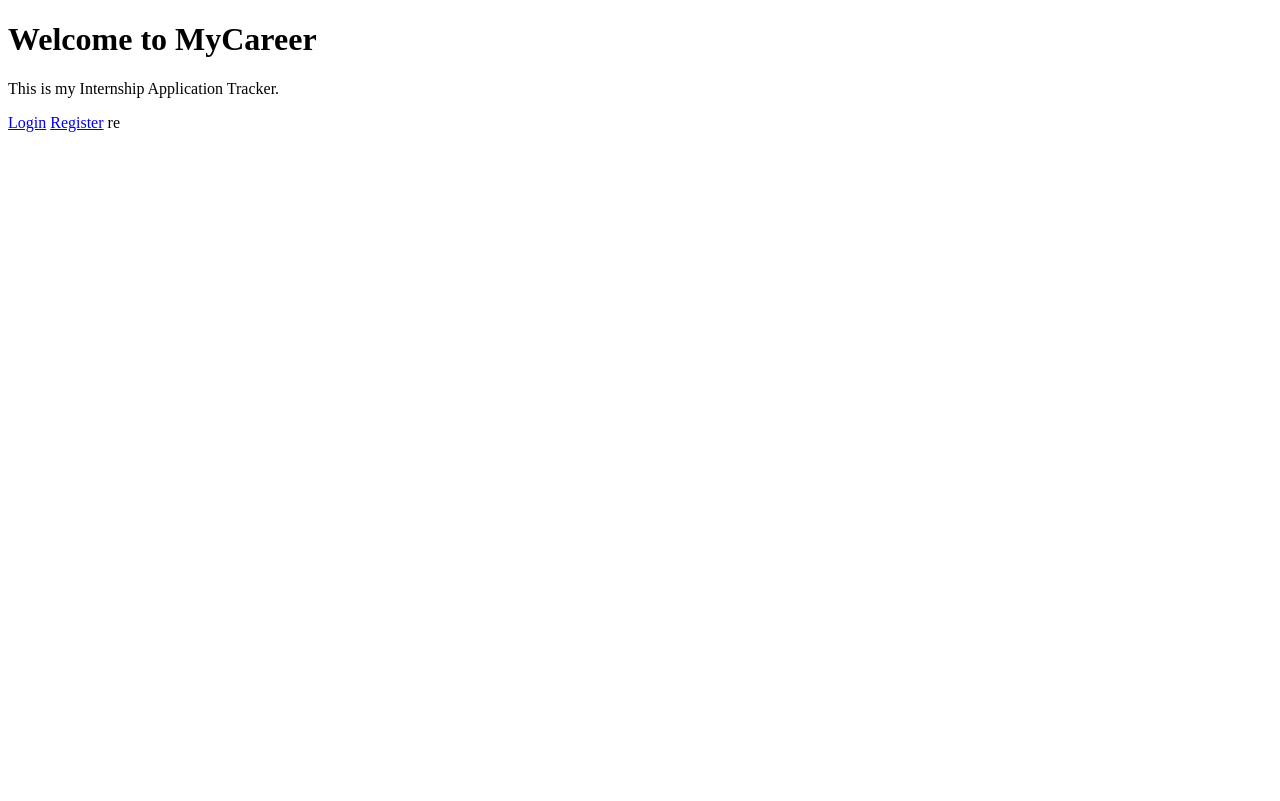
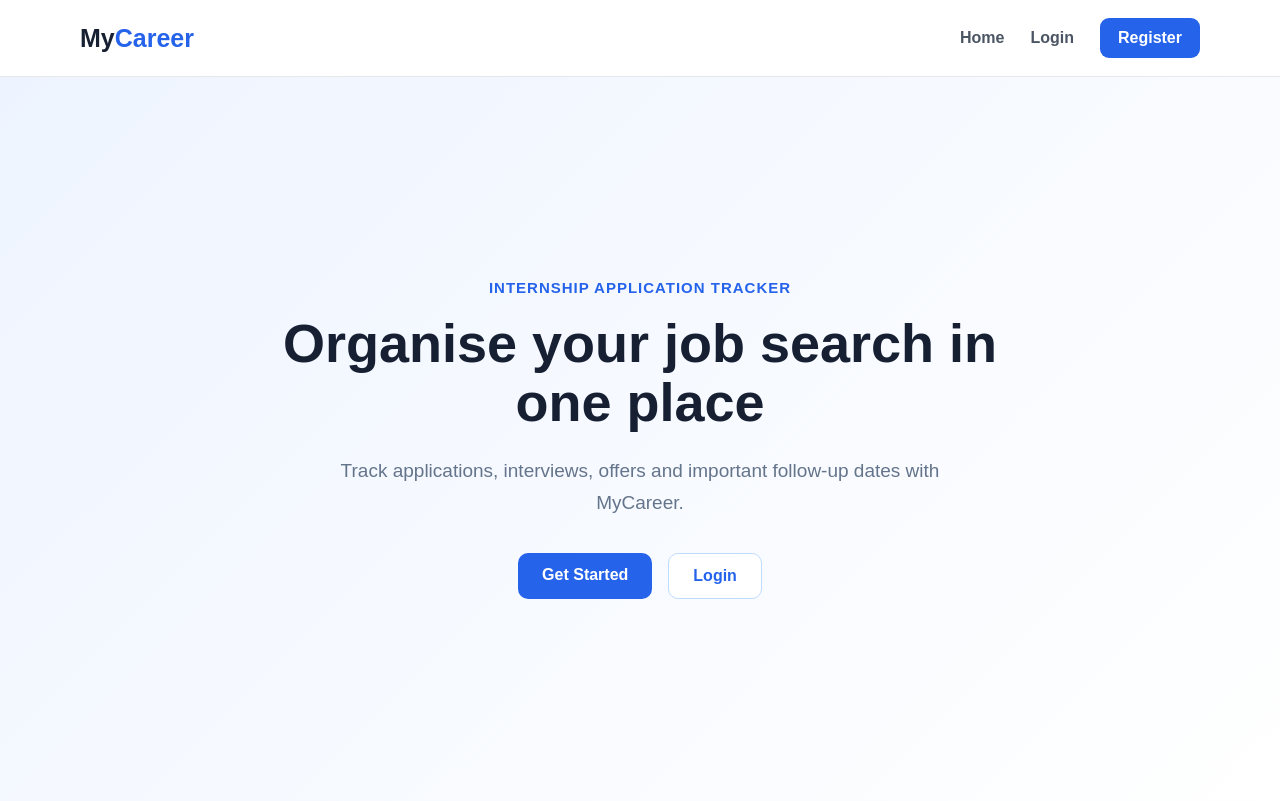
Before and after one commit to NangLaungPhoung02/Mycareer, a Flask app: page / in a window 1280 px wide. Before the commit the page ends 132 px from the top, so only its background shows below. Run offline with Flask 3, Linux system fonts and the light colour scheme.

Commit message:
add home page and  css for design home page

```diff
--- a/app.py
+++ b/app.py
@@ -6,6 +6,9 @@ app = Flask(__name__)
 @app.route("/")
 def home():
     return render_template("home.html")
+
+if __name__ == "__main__":
+    app.run(debug=True)
 
 
 @app.route("/login")
--- a/static/css/style.css
+++ b/static/css/style.css
@@ -0,0 +1,183 @@
+* {
+    box-sizing: border-box;
+    margin: 0;
+    padding: 0;
+}
+
+body {
+    font-family: Arial, Helvetica, sans-serif;
+    background-color: #f8fafc;
+    color: #172033;
+}
+
+a {
+    text-decoration: none;
+}
+
+.container {
+    width: min(1120px, 90%);
+    margin: 0 auto;
+}
+
+
+/* Navigation */
+
+.navbar {
+    background-color: white;
+    border-bottom: 1px solid #e5e7eb;
+}
+
+.navbar .container {
+    min-height: 76px;
+
+    display: flex;
+    align-items: center;
+    justify-content: space-between;
+}
+
+.logo {
+    color: #172033;
+    font-size: 25px;
+    font-weight: 700;
+}
+
+.logo span {
+    color: #2563eb;
+}
+
+nav {
+    display: flex;
+    align-items: center;
+    gap: 26px;
+}
+
+nav a {
+    color: #4b5563;
+    font-weight: 600;
+}
+
+nav a:hover {
+    color: #2563eb;
+}
+
+.register-button {
+    background-color: #2563eb;
+    color: white;
+
+    padding: 11px 18px;
+    border-radius: 9px;
+}
+
+.register-button:hover {
+    background-color: #1d4ed8;
+    color: white;
+}
+
+
+/* Hero section */
+
+.hero {
+    min-height: calc(100vh - 76px);
+
+    display: flex;
+    align-items: center;
+    justify-content: center;
+
+    padding: 60px 20px;
+
+    background:
+        linear-gradient(
+            135deg,
+            #eef4ff,
+            #ffffff
+        );
+}
+
+.hero-content {
+    max-width: 760px;
+    text-align: center;
+}
+
+.hero-label {
+    color: #2563eb;
+    font-size: 15px;
+    font-weight: 700;
+    text-transform: uppercase;
+    letter-spacing: 1px;
+
+    margin-bottom: 18px;
+}
+
+.hero h1 {
+    font-size: 54px;
+    line-height: 1.1;
+
+    margin-bottom: 22px;
+}
+
+.hero-description {
+    color: #64748b;
+    font-size: 19px;
+    line-height: 1.7;
+
+    max-width: 650px;
+    margin: 0 auto;
+}
+
+.hero-buttons {
+    margin-top: 34px;
+
+    display: flex;
+    justify-content: center;
+    gap: 16px;
+}
+
+.primary-button,
+.secondary-button {
+    padding: 13px 24px;
+    border-radius: 10px;
+    font-weight: 700;
+}
+
+.primary-button {
+    background-color: #2563eb;
+    color: white;
+}
+
+.primary-button:hover {
+    background-color: #1d4ed8;
+}
+
+.secondary-button {
+    background-color: white;
+    color: #2563eb;
+    border: 1px solid #bfdbfe;
+}
+
+.secondary-button:hover {
+    background-color: #eff6ff;
+}
+
+
+/* Mobile screen */
+
+@media (max-width: 650px) {
+    .navbar .container {
+        flex-direction: column;
+        justify-content: center;
+        gap: 15px;
+        padding: 16px 0;
+    }
+
+    nav {
+        gap: 15px;
+    }
+
+    .hero h1 {
+        font-size: 38px;
+    }
+
+    .hero-buttons {
+        flex-direction: column;
+    }
+}
--- a/templates/home.html
+++ b/templates/home.html
@@ -1,16 +1,73 @@
 <!DOCTYPE html>
-<html>
+<html lang="en">
+
 <head>
+    <meta charset="UTF-8">
+
+    <meta
+        name="viewport"
+        content="width=device-width, initial-scale=1.0"
+    >
+
     <title>MyCareer</title>
+
+    <link
+        rel="stylesheet"
+        href="{{ url_for('static', filename='css/style.css') }}"
+    >
 </head>
+
 <body>
 
-<h1>Welcome to MyCareer</h1>
+    <header class="navbar">
+        <div class="container">
 
-<p>This is my Internship Application Tracker.</p>
+            <a href="/" class="logo">
+                My<span>Career</span>
+            </a>
 
-<a href="/login">Login</a>
-<a href="/register">Register</a>
+            <nav>
+                <a href="/">Home</a>
+                <a href="/login">Login</a>
+                <a href="/register" class="register-button">
+                    Register
+                </a>
+            </nav>
+
+        </div>
+    </header>
+
+
+    <main class="hero">
+
+        <div class="hero-content">
+
+            <p class="hero-label">
+                Internship Application Tracker
+            </p>
+
+            <h1>
+                Organise your job search in one place
+            </h1>
+
+            <p class="hero-description">
+                Track applications, interviews, offers and important
+                follow-up dates with MyCareer.
+            </p>
+
+            <div class="hero-buttons">
+                <a href="/register" class="primary-button">
+                    Get Started
+                </a>
+
+                <a href="/login" class="secondary-button">
+                    Login
+                </a>
+            </div>
+
+        </div>
+
+    </main>
 
 </body>
-</html>re
+</html>
```
